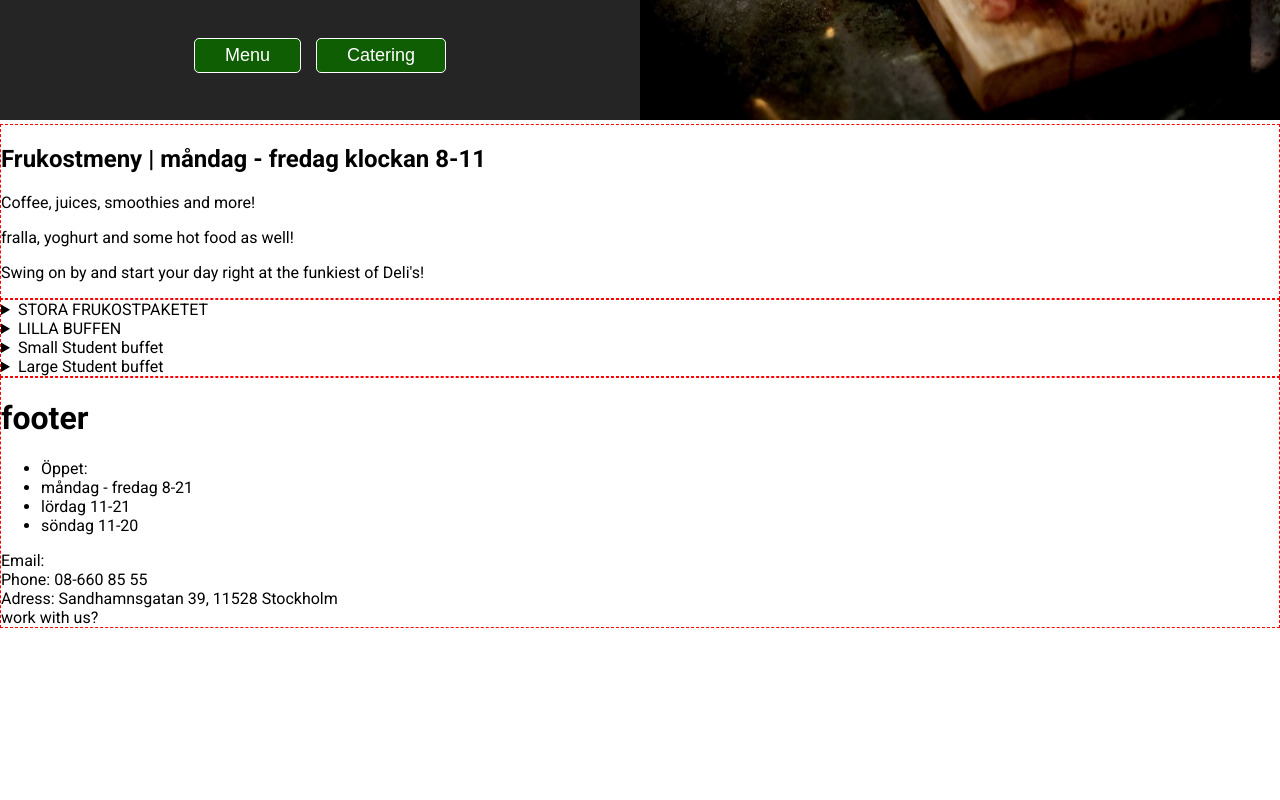
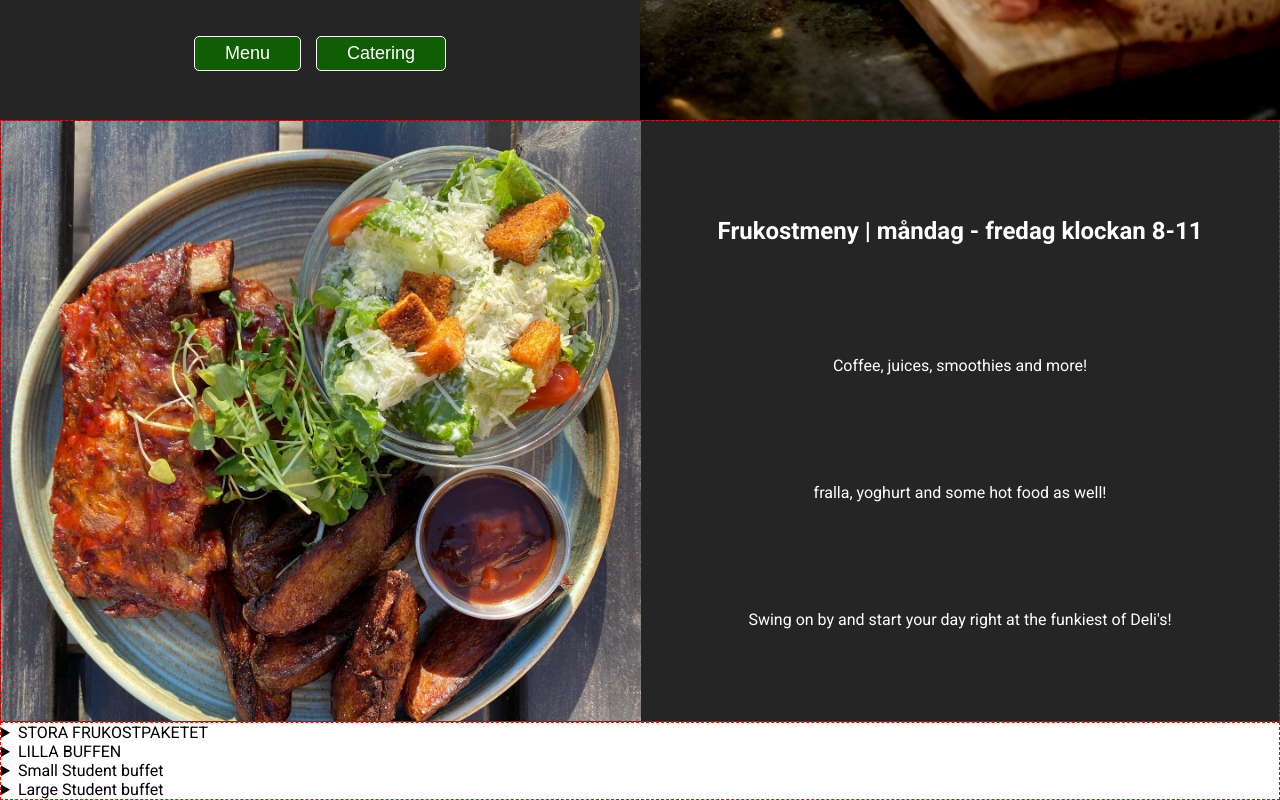
Before and after one commit to Chris-Wagg/deli-rebuild, a Next.js app: page / in a window 1280 px wide. Shown: the part 480-1280 px from the top of the page. Before the commit the page ends 1108 px from the top, so only its background shows below. Built offline with nearby package versions, Linux system fonts and the light colour scheme.

Commit message:
breakfast section styling added and image sizing fixed

```diff
--- a/pages/BreakfastMenu.jsx
+++ b/pages/BreakfastMenu.jsx
@@ -2,12 +2,17 @@ export default function BreakfastMenu() {
 	return (
 		<>
 			<section className="menu-container">
+				<div className="text-container">
 					<h1 className="header-text">
 						Frukostmeny | måndag - fredag klockan 8-11
 					</h1>
 					<p>Coffee, juices, smoothies and more!</p>
 					<p>fralla, yoghurt and some hot food as well!</p>
 					<p>Swing on by and start your day right at the funkiest of Deli's!</p>
+				</div>
+				<div className="image-container">
+					<img src="food-2.jpg" alt="Second food image" />
+				</div>
 			</section>
 		</>
 	)
--- a/pages/HeroSection.jsx
+++ b/pages/HeroSection.jsx
@@ -5,7 +5,7 @@ export default function HeroSection() {
 		<>
 			<section className="hero-container">
 				{/* logo should go here */}
-				<div className="hero-text-container">
+				<div className="text-container">
 					<h1 className="hero-text">Den mysiga Delin på Gärdet</h1>
 					<h2 className="info-text">
 						Smit in för en frukost, lunch eller middag. Vi har öppet alla dagar
@@ -25,7 +25,7 @@ export default function HeroSection() {
 						<button>Catering</button>
 					</div>
 				</div>
-				<div>
+				<div className="image-container">
 					<img src="food-3.jpg" alt="food-1-image" />
 				</div>
 			</section>
--- a/styles/globals.css
+++ b/styles/globals.css
@@ -7,11 +7,13 @@ body {
 
 :root {
 	--border: 1px dashed red;
-	--main-background: #105e04;
+	--button-background: #105e04;
+	--main-background: #252525;
+	--secondary-background: #333333;
 }
 
 button {
-	background-color: var(--main-background);
+	background-color: var(--button-background);
 	color: white;
 	border: 1px solid white;
 	border-radius: 5px;
@@ -20,9 +22,15 @@ button {
 	text-align: center;
 }
 
+.image-container {
+	width: 50vw;
+	height: 75vh;
+}
+
 img {
 	width: 50vw;
 	height: 75vh;
+	object-fit: cover;
 }
 
 /* Nav bar */
@@ -34,7 +42,7 @@ img {
 	justify-content: flex-end;
 	align-items: center;
 	border: var(--border);
-	background-color: var(--main-background);
+	background-color: var(--button-background);
 }
 
 .nav-buttons-container {
@@ -52,10 +60,10 @@ img {
 	display: flex;
 }
 
-.hero-text-container {
+.text-container {
 	width: 50vw;
 	height: 75vh;
-	background-color: #252525;
+	background-color: var(--main-background);
 	color: white;
 	display: flex;
 	flex-direction: column;
@@ -86,6 +94,10 @@ img {
 
 .menu-container {
 	border: var(--border);
+	background-color: var(--secondary-background);
+	color: white;
+	display: flex;
+	flex-direction: row-reverse;
 }
 
 /* catering section */
```
Lines whose indentation alone changed are shown as unchanged.
